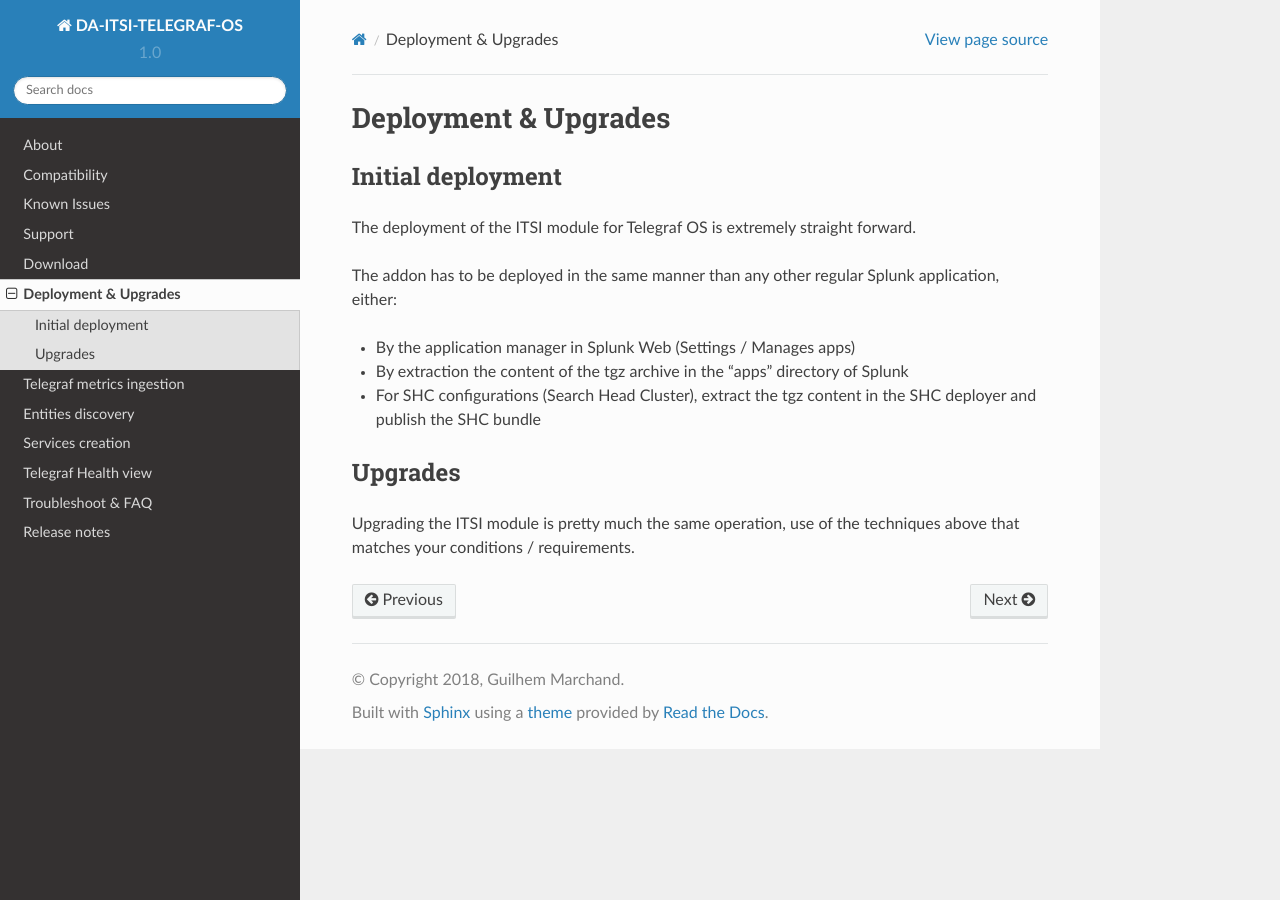
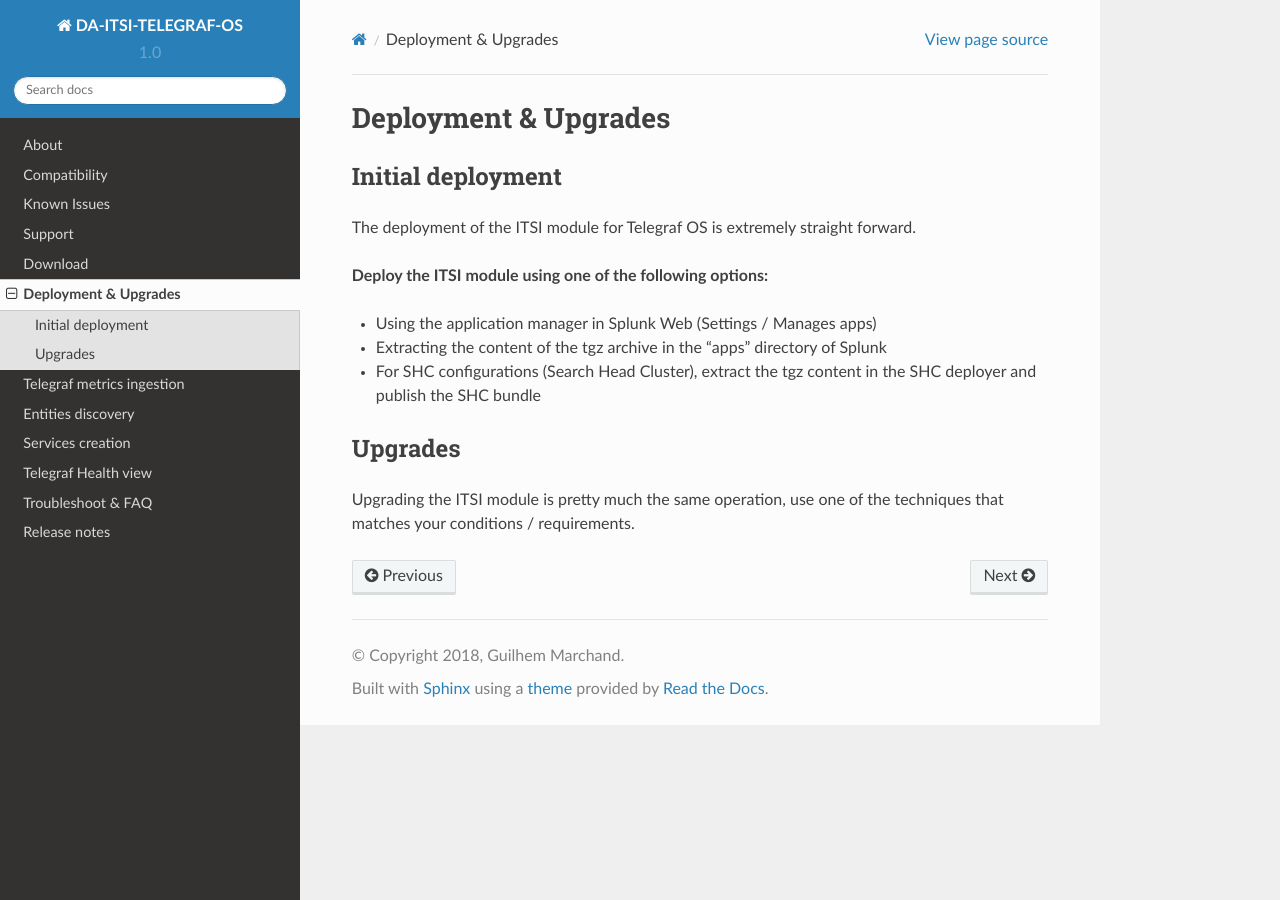
Before and after one commit to guilhemmarchand/DA-ITSI-TELEGRAF-OS, a Sphinx documentation site: the page built from docs/deployment.rst, in a window 1280 px wide. Built offline with Sphinx 7.4.7 and the Read the Docs theme 2.0.0, drawn with Linux system fonts in a browser that asks for light colours.

Commit message:
docs update

```diff
--- a/docs/deployment.rst
+++ b/docs/deployment.rst
@@ -6,15 +6,15 @@ Initial deployment
 
 The deployment of the ITSI module for Telegraf OS is extremely straight forward.
 
-The addon has to be deployed in the same manner than any other regular Splunk application, either:
+**Deploy the ITSI module using one of the following options:**
 
-- By the application manager in Splunk Web (Settings / Manages apps)
+- Using the application manager in Splunk Web (Settings / Manages apps)
 
-- By extraction the content of the tgz archive in the "apps" directory of Splunk
+- Extracting the content of the tgz archive in the "apps" directory of Splunk
 
 - For SHC configurations (Search Head Cluster), extract the tgz content in the SHC deployer and publish the SHC bundle
 
 Upgrades
 ========
 
-Upgrading the ITSI module is pretty much the same operation, use of the techniques above that matches your conditions / requirements.
+Upgrading the ITSI module is pretty much the same operation, use one of the techniques that matches your conditions / requirements.
```
